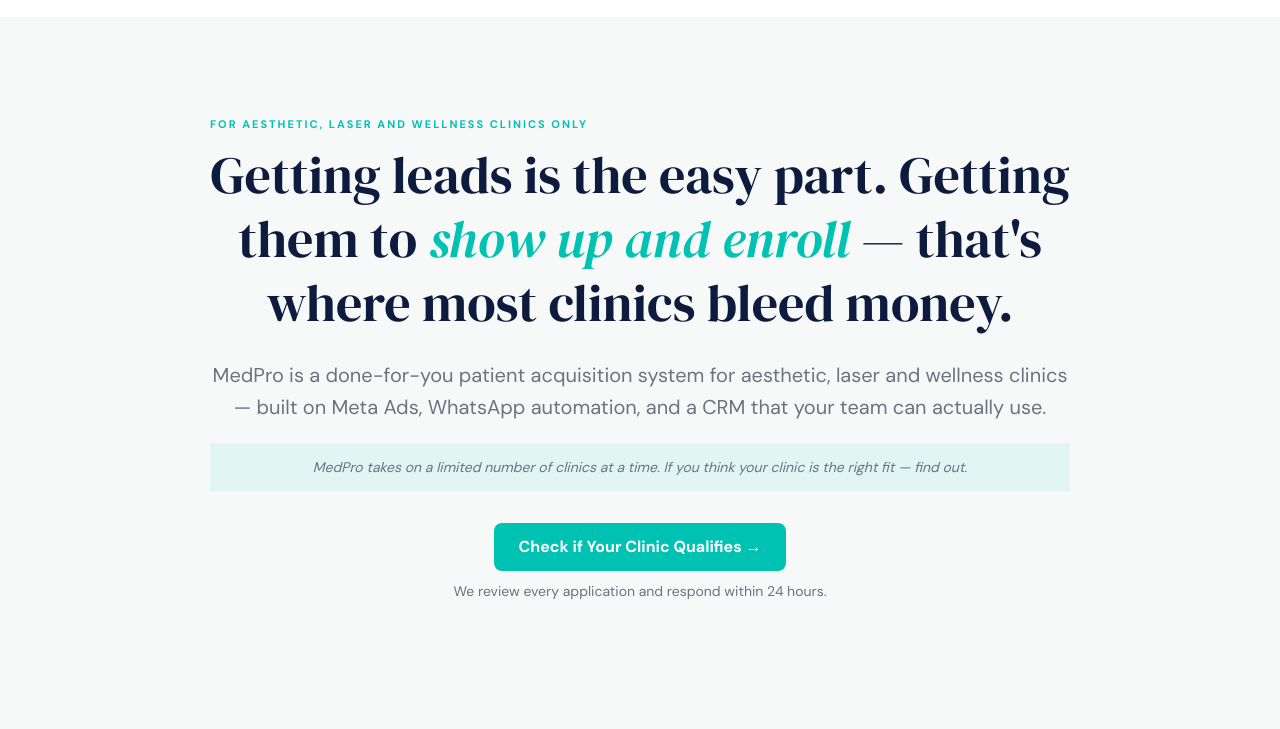
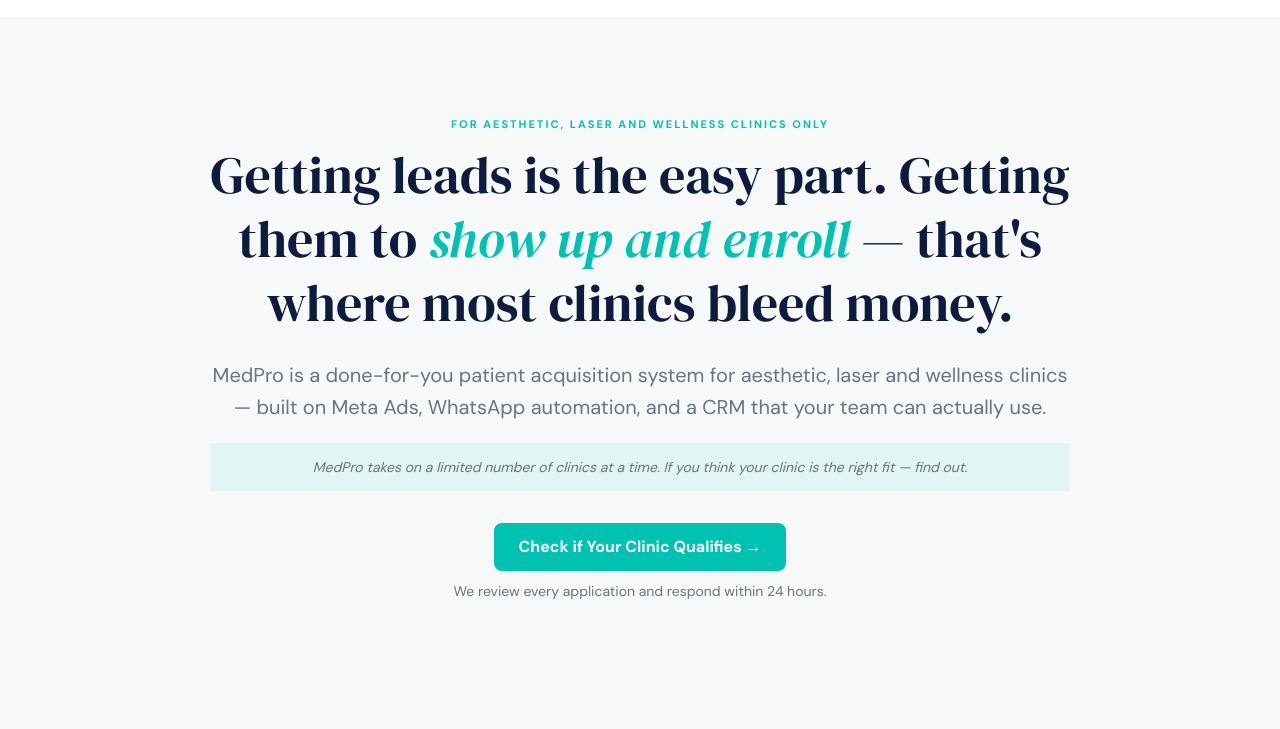
Before and after one commit to srishtivarmadesign/medpro-digital, a plain HTML site: page index.html in a window 1280 px wide. Shown: the part 71-800 px from the top of the page. Drawn offline with Linux system fonts and the light colour scheme.

Commit message:
Fixed hero Eyebrow alignment

```diff
--- a/style.css
+++ b/style.css
@@ -87,7 +87,7 @@
   max-width: 860px;
   margin: 0 auto;
 }
-.hero-eyebrow {
+.hero .section-eyebrow {
   color: #00c2b3;
   text-align: center;
   font-family: "DM Sans";
```
